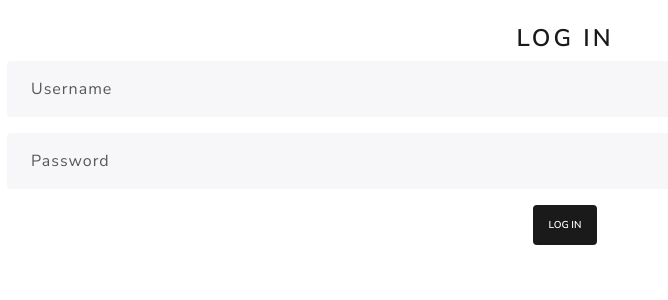
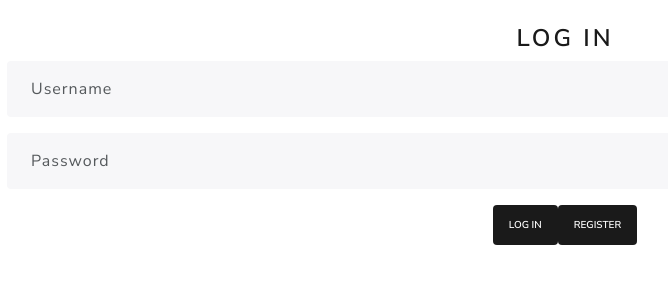
Before and after one commit to DamiaDam/dibid_web_development_project, a React (Create React App) app in the folder frontend/: page /login in a window 1280 px wide. Shown: the top 300 px of the page, without its empty margins (75-743 px from the left). Built offline with nearby package versions, Linux system fonts and the light colour scheme.

Commit message:
register in login

```diff
--- a/frontend/src/components/Login.tsx
+++ b/frontend/src/components/Login.tsx
@@ -63,12 +63,16 @@ const Login: React.FC = () => {
     });
   };
 
+  const register = async () => {
+    navigate('/register', { state: state });
+  }
+
   const handleError = (err: string) => {
     setError(err);
     window.scrollTo(0, 0);
     setTimeout(() => {
       setError("");
-      }, 5000)
+    }, 5000)
   }
 
   return (
@@ -92,6 +96,7 @@ const Login: React.FC = () => {
           </p>
           }
           <Button size='sm' type="button" className='btn button-primary rounded' onClick={login}>Log In</Button>
+          <Button size='sm' type="button" className='btn button-primary rounded' onClick={register}>Register</Button>
         </Form>
       </Container>
     </React.Fragment >
```
